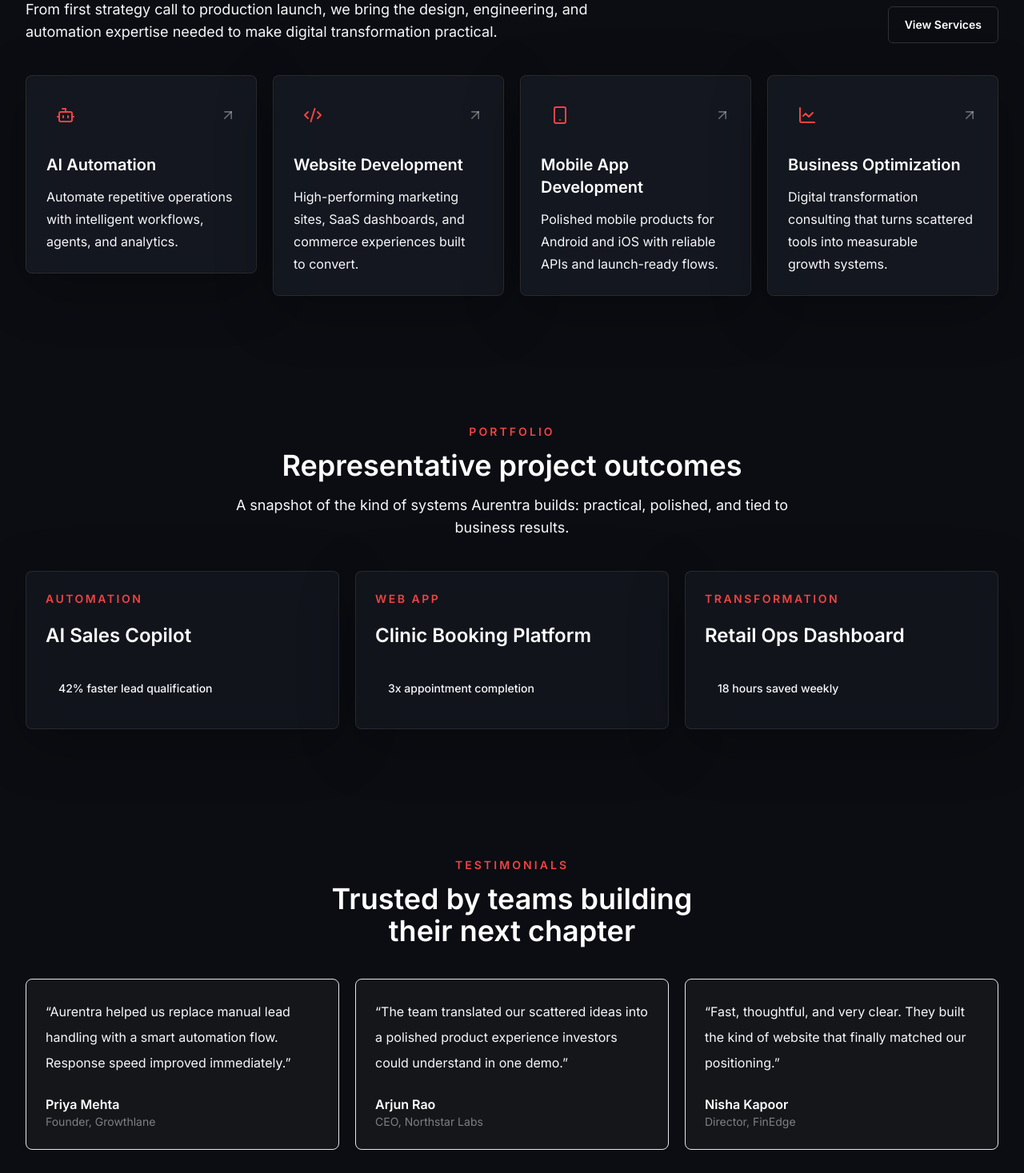
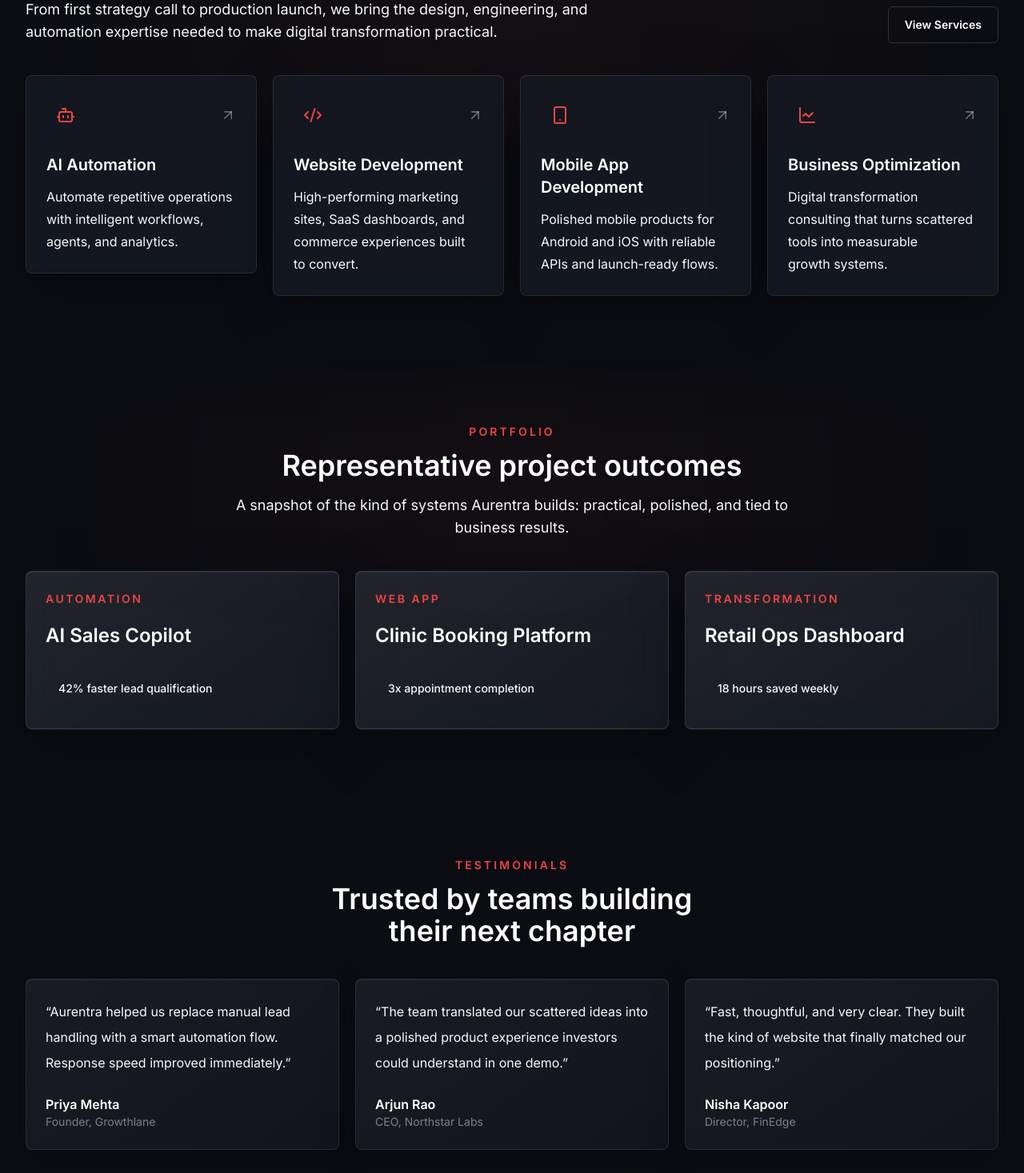
Before and after one commit to Akhils696/Aurentra, a Next.js app: page / in a window 1280 px wide. Shown: the part 1330-2797 px from the top of the page at 80% size. Built offline with nearby package versions, Linux system fonts and the light colour scheme.

Commit message:
feat: introduce glassmorphism and layered depth for premium UI

```diff
--- a/app/about/page.tsx
+++ b/app/about/page.tsx
@@ -61,7 +61,7 @@ export default function AboutPage() {
             />
             <div className="grid gap-5 sm:grid-cols-2">
               {differentiators.map((item) => (
-                <div key={item.title} className="rounded-lg border border-white/8 bg-white/[0.035] p-6">
+                <div key={item.title} className="depth-card rounded-lg p-6">
                   <item.icon aria-hidden className="size-7 text-aurora" />
                   <h3 className="mt-5 text-xl font-semibold text-white">{item.title}</h3>
                   <p className="mt-3 leading-7 text-white/60">{item.copy}</p>
@@ -77,7 +77,7 @@ export default function AboutPage() {
           <SectionHeading eyebrow="How We Work" title="Calm process, sharp execution" align="center" />
           <div className="mt-10 grid gap-4 lg:grid-cols-3">
             {milestones.map((milestone, index) => (
-              <div key={milestone} className="rounded-lg border border-white/8 bg-black/18 p-6">
+              <div key={milestone} className="depth-card rounded-lg p-6">
                 <p className="text-sm font-semibold text-aurora">0{index + 1}</p>
                 <p className="mt-4 leading-8 text-white/68">{milestone}</p>
               </div>
--- a/app/globals.css
+++ b/app/globals.css
@@ -60,10 +60,43 @@ p {
 }
 
 .glass {
-  background: rgba(21, 24, 33, 0.72);
+  background:
+    linear-gradient(145deg, rgba(255, 255, 255, 0.075), rgba(255, 255, 255, 0.025)),
+    rgba(21, 24, 33, 0.66);
+  border: 1px solid rgba(255, 255, 255, 0.11);
+  box-shadow:
+    inset 0 1px 0 rgba(255, 255, 255, 0.08),
+    inset 0 -1px 0 rgba(255, 255, 255, 0.025),
+    0 18px 70px rgba(0, 0, 0, 0.28),
+    0 1px 0 rgba(255, 255, 255, 0.04);
+  backdrop-filter: blur(20px) saturate(130%);
+}
+
+.depth-card {
+  background:
+    linear-gradient(145deg, rgba(255, 255, 255, 0.055), rgba(255, 255, 255, 0.018)),
+    rgba(15, 18, 26, 0.64);
   border: 1px solid rgba(255, 255, 255, 0.09);
-  box-shadow: 0 18px 70px rgba(0, 0, 0, 0.28);
-  backdrop-filter: blur(18px);
+  box-shadow:
+    inset 0 1px 0 rgba(255, 255, 255, 0.06),
+    0 14px 46px rgba(0, 0, 0, 0.24);
+  backdrop-filter: blur(16px) saturate(120%);
+}
+
+.section-depth {
+  position: relative;
+  isolation: isolate;
+}
+
+.section-depth::before {
+  content: "";
+  position: absolute;
+  inset: 8% 0 auto;
+  z-index: -1;
+  height: 46%;
+  background: linear-gradient(90deg, transparent, rgba(239, 68, 68, 0.06), transparent);
+  filter: blur(42px);
+  opacity: 0.7;
 }
 
 .gradient-text {
--- a/app/page.tsx
+++ b/app/page.tsx
@@ -61,7 +61,7 @@ export default function Home() {
         </Container>
       </section>
 
-      <section className="py-20">
+      <section className="section-depth py-20">
         <Container>
           <div className="mb-10 flex flex-col gap-6 md:flex-row md:items-end md:justify-between">
             <SectionHeading
@@ -81,7 +81,7 @@ export default function Home() {
         </Container>
       </section>
 
-      <section className="py-20">
+      <section className="section-depth py-20">
         <Container>
           <SectionHeading
             eyebrow="Portfolio"
@@ -106,7 +106,7 @@ export default function Home() {
           <SectionHeading eyebrow="Testimonials" title="Trusted by teams building their next chapter" align="center" />
           <div className="mt-10 grid gap-5 lg:grid-cols-3">
             {testimonials.map((testimonial) => (
-              <figure key={testimonial.name} className="rounded-lg border border-white/8 bg-white/[0.035] p-6">
+              <figure key={testimonial.name} className="depth-card rounded-lg p-6">
                 <blockquote className="leading-8 text-white/72">“{testimonial.quote}”</blockquote>
                 <figcaption className="mt-6">
                   <p className="font-semibold text-white">{testimonial.name}</p>
--- a/app/services/page.tsx
+++ b/app/services/page.tsx
@@ -34,7 +34,7 @@ export default function ServicesPage() {
           <div className="grid gap-6">
             {services.map((service, index) => (
               <MotionReveal key={service.slug} delay={index * 0.04}>
-                <article id={service.slug} className="scroll-mt-28 rounded-lg border border-white/8 bg-white/[0.035] p-6 sm:p-8 lg:p-10">
+                <article id={service.slug} className="depth-card scroll-mt-28 rounded-lg p-6 sm:p-8 lg:p-10">
                   <div className="grid gap-8 lg:grid-cols-[0.85fr_1.15fr] lg:items-start">
                     <div>
                       <div className="mb-6 flex size-14 items-center justify-center rounded-md bg-aurora/12 text-aurora">
```
